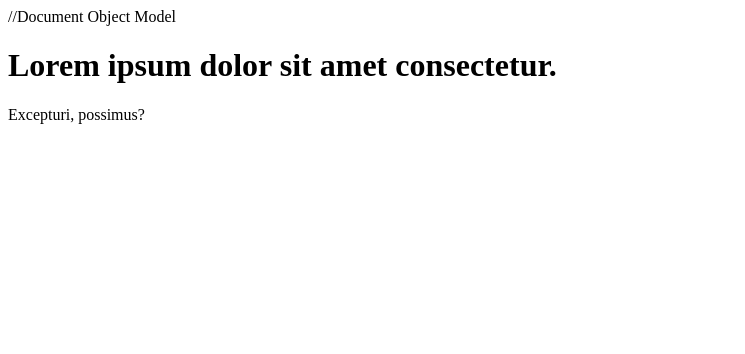
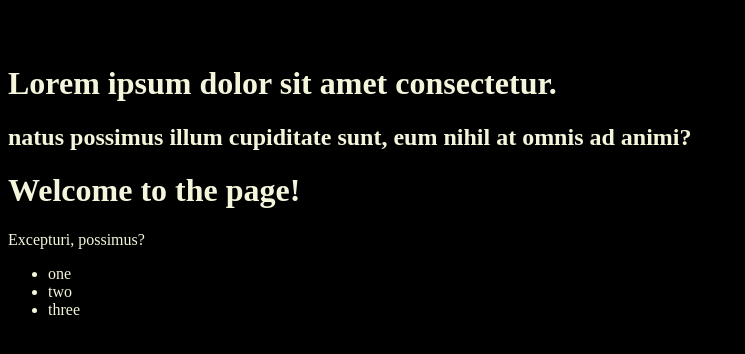
Before and after one commit to PadmshriYadav/first_javascript, a website: page 05_DOM/one.html in a window 1280 px wide. Shown: the whole page, without its empty margins (0-745 px from the left). Drawn offline with Linux system fonts and the light colour scheme.

Commit message:
selectors

```diff
--- a/05_DOM/one.html
+++ b/05_DOM/one.html
@@ -1,16 +1,52 @@
-//Document Object Model
+<!-- Document Object Model -->
+ /* a document refers to the entire web page that is loaded in the browser.
+  It's the full HTML file, including all its tags, content, and scripts.
+  document is a global object that represents the entire web page*/
+
 <!DOCTYPE html>
 <html lang="en">
 <head>
     <meta charset="UTF-8">
     <meta name="viewport" content="width=device-width, initial-scale=1.0">
     <title>DOM learning</title>
+    <style>
+        .bg-black{
+            background-color: black;
+        }
+        .text{
+            color: beige;
+        }
+    </style>
 </head>
 <body class="bg-black">
-    <div>
+    <div class="text">
         <h1 class="heading"id="title">Lorem ipsum dolor sit amet consectetur.</h1>
+        <h2> natus possimus illum cupiditate sunt, eum nihil at omnis ad animi?</h2>
+        <h1 id="main-heading">Hello, World!</h1>
         <p>Excepturi, possimus?</p>
+
+        <ul>
+            <li>one</li>
+            <li>two</li>
+            <li>three</li>
+        </ul>
     </div>
 
+    <script>
+    // Get the element with the ID "main-heading"
+    const heading = document.getElementById('main-heading');
+    const heading2 = document.getElementById('heading');
+
+
+    // Change its text content
+    heading.textContent = 'Welcome to the page!';
+    console.log(heading);// <h1 id="main-heading">Hello, World!</h1>
+    console.log(heading.textContent);//Welcome to the page!
+    console.log(heading2);//null
+  </script>
 </body>
 </html>
+
+<!-- document.getElementById('idName') -->
+ returns a single Element object.
+  If no element with that ID is found, it returns null.
```
